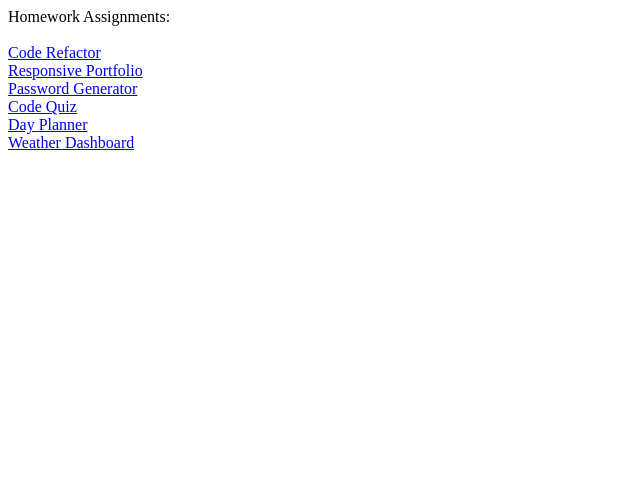
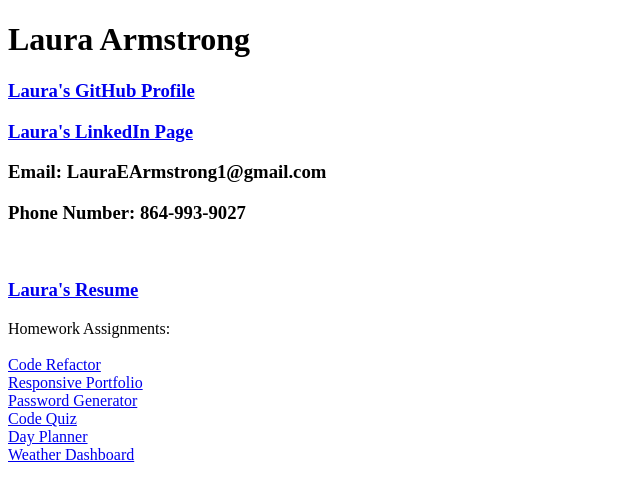
Before and after one commit to lauraearmstrong1/lauraearmstrong1.github.io, a plain HTML site: page index.html in a window 1280 px wide. Shown: the whole page, without its empty margins (0-640 px from the left). Drawn offline with Linux system fonts and the light colour scheme.

Commit message:
updated links

```diff
--- a/index.html
+++ b/index.html
@@ -1,9 +1,18 @@
 <!DOCTYPE html>
 <html>
     <head>
-        <title>Laura's Site</title>
+        <title>Laura Armstrong</title>
     </head>
     <body>
+        <h1>Laura Armstrong</h1>
+        <h3><a href="https://github.com/lauraearmstrong1">Laura's GitHub Profile</a></h3>
+        <h3><a href="https://www.linkedin.com/in/laura-armstrong-90bb0a86/">Laura's LinkedIn Page</a></h3>
+        <h3>Email: LauraEArmstrong1@gmail.com</h3>
+        <h3>Phone Number: 864-993-9027</h3>
+        <br>
+        <h3><a href="https://www.linkedin.com/in/laura-armstrong-90bb0a86/">Laura's Resume</a></h3>
+
+
         Homework Assignments:
         <br><br>
        <a href="https://lauraearmstrong1.github.io/HomeworkAssignment1/">Code Refactor</a><br>
```
